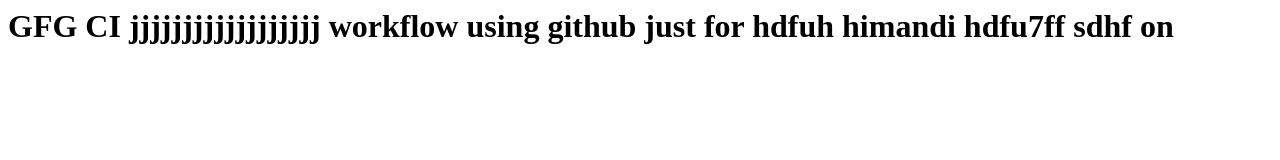
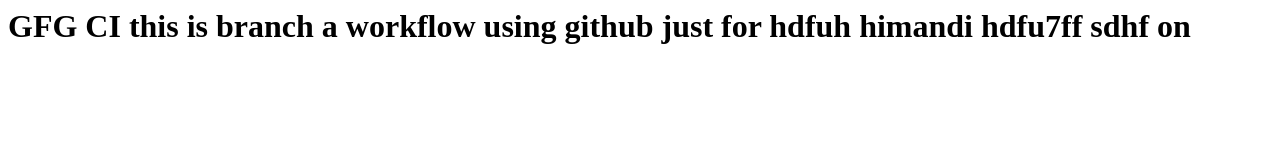
Before and after one commit to HimansiD55/cicd-workflow, a website: page index.html in a window 1280 px wide. Drawn offline with Linux system fonts and the light colour scheme.

Commit message:
Update index.html

```diff
--- a/index.html
+++ b/index.html
@@ -2,7 +2,7 @@
 
 <body>
 
-      <h1>GFG CI  jjjjjjjjjjjjjjjjjj workflow using github just for hdfuh himandi hdfu7ff sdhf on</h1>
+      <h1>GFG CI  this is branch a workflow using github just for hdfuh himandi hdfu7ff sdhf on</h1>
 </body>
 
 </html>
```
